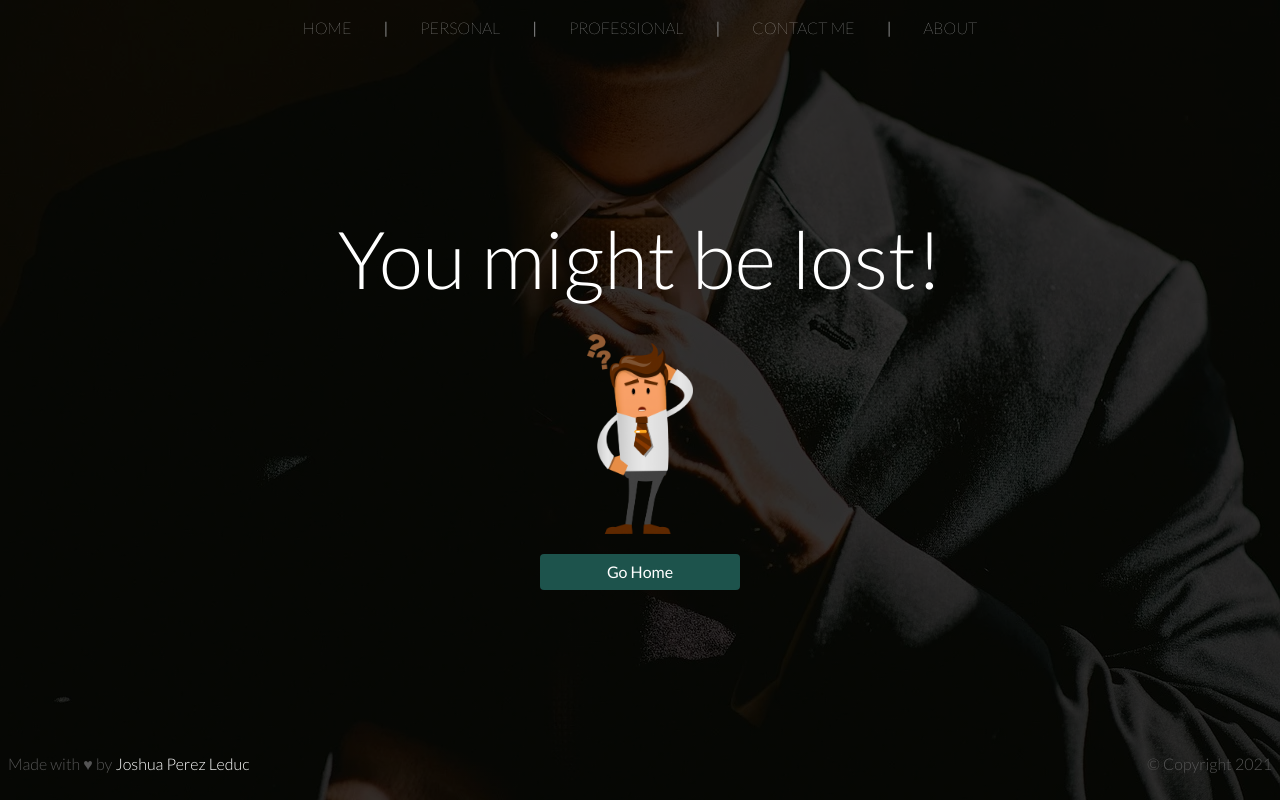
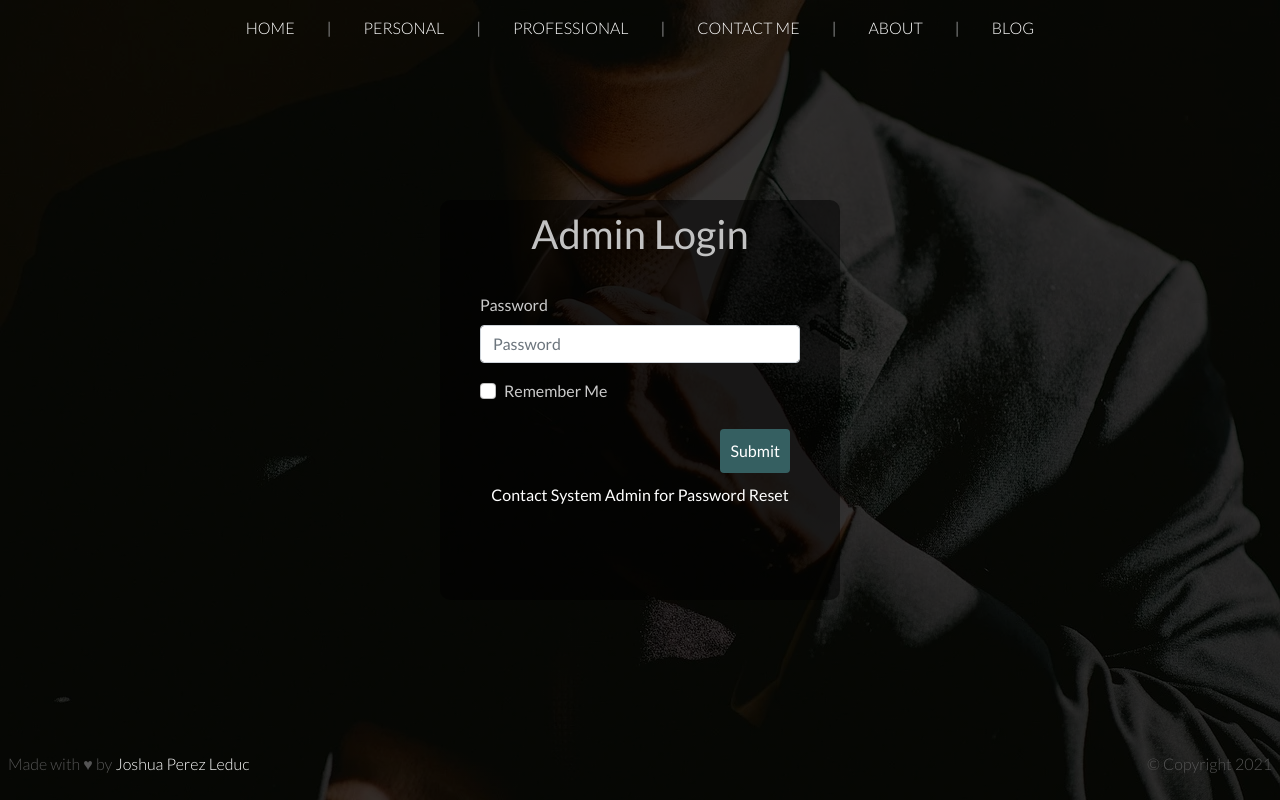
Before and after one commit to joshpled/firstchoice-leadership, a React (Create React App) app: page /admin-login in a window 1280 px wide. Built offline with nearby package versions, Linux system fonts and the light colour scheme; no server answers.

Commit message:
Adds Admin Login page and admin home, removes user
Adds React Quill for future implementation

```diff
--- /dev/null
+++ b/config-overrides.js
@@ -0,0 +1,11 @@
+module.exports = function override(config, env) {
+  console.log("override!");
+
+  let loaders = config.module.rules[1].oneOf;
+  loaders.splice(loaders.length - 1, 0, {
+    test: /\.css$/i,
+    use: ["style-loader", "css-loader"],
+  });
+
+  return config;
+};
--- a/src/assets/scss/_partials/_navbar.scss
+++ b/src/assets/scss/_partials/_navbar.scss
@@ -17,7 +17,7 @@
   }
   p {
     color: white;
-    font-weight: 100;
+    font-weight: 300;
     cursor: pointer;
     margin: 0 2em;
   }
--- a/src/assets/scss/main.scss
+++ b/src/assets/scss/main.scss
@@ -2,7 +2,7 @@
 
 @import "./_partials/home", "./_partials/personal", "./_partials/professional", "./_partials/contact", "./_partials/about", "./_partials/client",
   "./_partials/client-profile", "./_partials/footer", "./_partials/auth", "./_partials/navbar", "./_partials/info-card", "./_partials/loading",
-  "./_partials/sidebar-menu", "./_partials/change-picture-modal", "./_partials/messages";
+  "./_partials/sidebar-menu", "./_partials/change-picture-modal", "./_partials/messages", "./_partials/admin-login";
 
 @import url("https://fonts.googleapis.com/css2?family=Lato:wght@100;300;400;700;900&display=swap");
 
--- a/src/components/BlogPost.js
+++ b/src/components/BlogPost.js
@@ -1,6 +1,6 @@
 import React from "react";
 
-export default function BlogPost() {
+export default function BlogPost({ title, content, timestamp, comments, likes }) {
   return (
     <div>
       <div>Blog Title</div>
--- a/src/components/Navigation.js
+++ b/src/components/Navigation.js
@@ -27,10 +27,10 @@ function Navigation() {
       <Link to="/about">
         <p className="link">ABOUT</p>
       </Link>
-      {/* <span className="separator">|</span> */}
-      {/* <Link to="/blog">
+      <span className="separator">|</span>
+      <Link to="/blog">
         <p className="link">BLOG</p>
-      </Link> */}
+      </Link>
       {/* {user ? (
         <>
           <span className="separator">|</span>
--- /dev/null
+++ b/src/pages/admin/AdminLogin.js
@@ -0,0 +1,58 @@
+import { useState } from "react";
+import { Form, Button, Alert } from "react-bootstrap";
+import { useHistory } from "react-router-dom";
+import { useAuth } from "../../context/AuthContext";
+
+function AdminLogin() {
+  const history = useHistory();
+  const [password, setPassword] = useState("");
+  const [error, setError] = useState("");
+  const [loading, setLoading] = useState("");
+  const { currentUser } = useAuth();
+  const { login } = useAuth();
+
+  async function handleSubmit(e) {
+    e.preventDefault();
+
+    try {
+      setError("");
+      setLoading(true);
+      await login("jesuper03@yahoo.com", password);
+      history.push("/admin-home");
+    } catch (err) {
+      setError(err.message);
+    }
+
+    setLoading(false);
+  }
+
+  const handleChange = (e) => {
+    setPassword(e.target.value);
+  };
+
+  return (
+    <div className="auth-container">
+      <div className="auth-box">
+        <h1>Admin Login</h1>
+        {error && <Alert variant="danger">{error}</Alert>}
+        <div className="auth-form">
+          <Form onSubmit={handleSubmit}>
+            <Form.Group className="mb-3" controlId="formBasicPassword">
+              <Form.Label>Password</Form.Label>
+              <Form.Control type="password" placeholder="Password" autoComplete="current-password" value={password} onChange={handleChange} />
+            </Form.Group>
+            <Form.Group className="mb-3" controlId="formBasicCheckbox">
+              <Form.Check type="checkbox" label="Remember Me" />
+            </Form.Group>
+            <Button variant="primary" type="submit">
+              Submit
+            </Button>
+          </Form>
+        </div>
+        <div style={{ color: "white", textAlign: "center" }}>Contact System Admin for Password Reset</div>
+      </div>
+    </div>
+  );
+}
+
+export default AdminLogin;
--- a/src/pages/index.js
+++ b/src/pages/index.js
@@ -12,5 +12,6 @@ import ClientHome from "./client/ClientHome";
 import NotFound from "./NotFound";
 import Blog from "./Blog";
 import AdminHome from "./admin/AdminHome";
+import AdminLogin from "./admin/AdminLogin";
 
-export { ClientHome, Home, Personal, Professional, Contact, About, Login, Signup, ForgotPassword, UpdateProfile, NotFound, Blog, AdminHome };
+export { ClientHome, Home, Personal, Professional, Contact, About, Login, Signup, ForgotPassword, UpdateProfile, NotFound, Blog, AdminHome, AdminLogin };
--- a/src/routes.js
+++ b/src/routes.js
@@ -1,4 +1,19 @@
-import { ClientHome, Home, Login, Signup, UpdateProfile, ForgotPassword, Professional, Personal, Contact, About, NotFound, Blog, AdminHome } from "pages";
+import {
+  ClientHome,
+  Home,
+  Login,
+  Signup,
+  UpdateProfile,
+  ForgotPassword,
+  Professional,
+  Personal,
+  Contact,
+  About,
+  NotFound,
+  Blog,
+  AdminHome,
+  AdminLogin,
+} from "pages";
 
 var routes = [
   {
@@ -31,36 +46,42 @@ var routes = [
     auth: false,
     component: About,
   },
-  // {
-  //   path: "/blog",
-  //   name: "Blog",
-  //   auth: false,
-  //   component: Blog,
-  // },
   {
-    path: "/login",
-    name: "Login",
+    path: "/blog",
+    name: "Blog",
     auth: false,
-    component: Login,
+    component: Blog,
   },
   {
-    path: "/signup",
-    name: "Sign Up",
-    auth: false,
-    component: Signup,
-  },
-  {
-    path: "/admin",
+    path: "/admin-home",
     name: "Admin Home",
     auth: false,
     component: AdminHome,
   },
   {
-    path: "/forgot-password",
-    name: "Forgot Password",
+    path: "/admin-login",
+    name: "Admin Login",
     auth: false,
-    component: ForgotPassword,
+    component: AdminLogin,
   },
+  // {
+  //   path: "/login",
+  //   name: "Login",
+  //   auth: false,
+  //   component: Login,
+  // },
+  // {
+  //   path: "/signup",
+  //   name: "Sign Up",
+  //   auth: false,
+  //   component: Signup,
+  // },
+  // {
+  //   path: "/forgot-password",
+  //   name: "Forgot Password",
+  //   auth: false,
+  //   component: ForgotPassword,
+  // },
   {
     path: "*",
     auth: false,
```
Also changed, not shown: package.json (+10 -3 lines), src/assets/css/main.css, src/assets/scss/_partials/_admin-login.scss (added), 1 other file (tests, documents, lock files or other folders).
